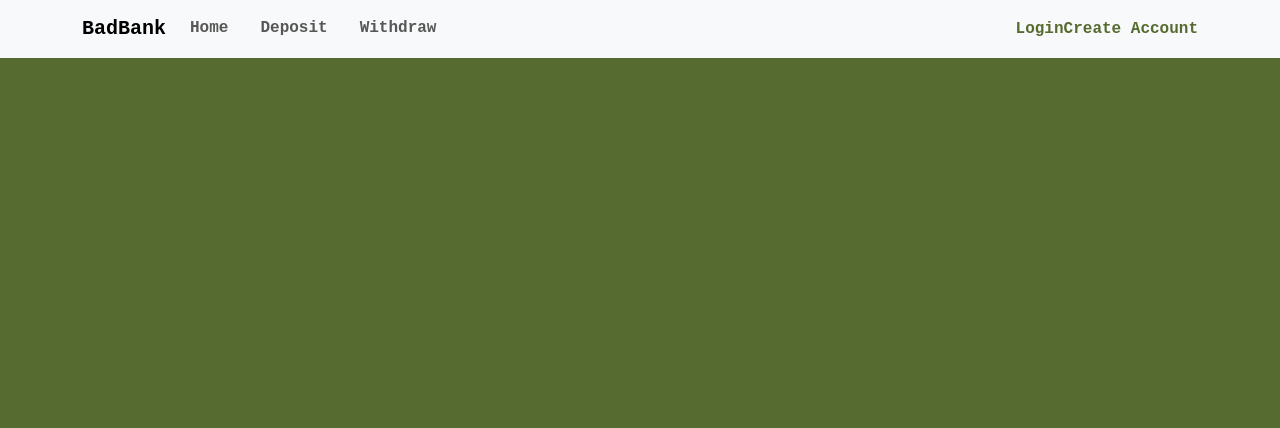
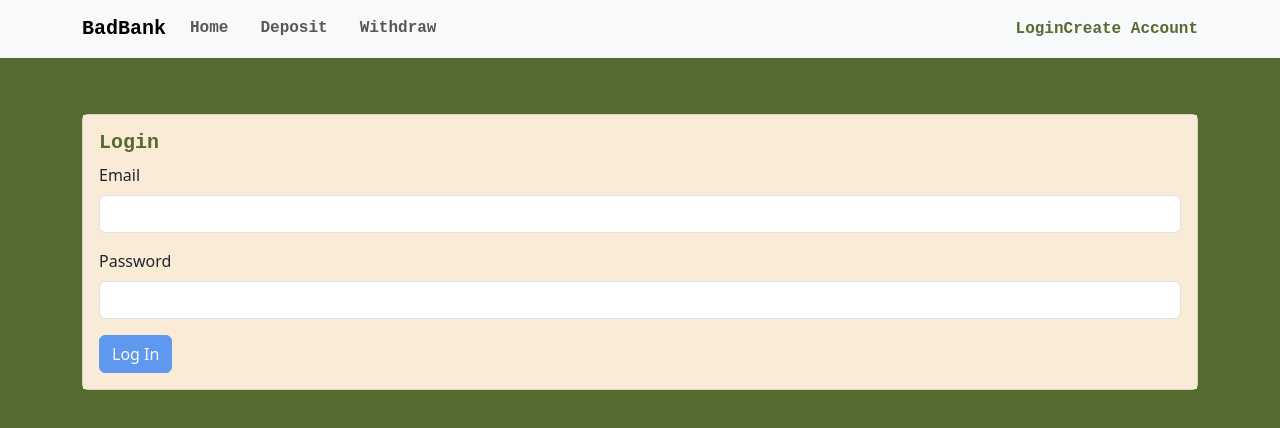
Before and after one commit to itsmebrenbren/BadBank, a React (Create React App) app in the folder badbank-app/: page /withdraw in a window 1280 px wide. Shown: the top 428 px of the page. Built offline with nearby package versions, Linux system fonts and the light colour scheme.

Commit message:
Can successfully withdraw money and see balance change

```diff
--- a/badbank-app/src/App.tsx
+++ b/badbank-app/src/App.tsx
@@ -9,6 +9,7 @@ import Deposit from './components/deposit';
 // import Withdraw from './components/withdraw';
 import Login from './components/login';
 import CreateAccount from './components/createAccount';
+import Withdraw from './components/withdraw';
 
 const App: React.FC = () => {
     const { isAuthenticated, checkAuthStatus } = useAuth();
@@ -23,7 +24,7 @@ const App: React.FC = () => {
         <Routes>
           <Route path="/" element={<Home />} />
           <Route path="/deposit" element={isAuthenticated ? <Deposit /> : <Login />}/>
-          {/* <Route path="/withdraw" element={<Withdraw />} /> */}
+          <Route path="/withdraw" element={isAuthenticated ? <Withdraw /> : <Login />} />
           <Route path="/login" element={<Login />} />
           <Route path="/createaccount" element={<CreateAccount />} />
         </Routes>
--- a/badbank-app/src/components/deposit.tsx
+++ b/badbank-app/src/components/deposit.tsx
@@ -50,7 +50,7 @@ export default function Deposit() {
           ...prevUser,
           accounts: {
             ...prevUser.accounts,
-            [accountType]: updatedBalance,
+            [accountType]: updatedBalance
           }
         }));
         alert(`You have successfully deposited $${depositAmount.toFixed(2)} into your ${accountType} account.`);
--- a/badbank-app/src/components/withdraw.tsx
+++ b/badbank-app/src/components/withdraw.tsx
@@ -1,66 +1,117 @@
-// import React from 'react';
-// import { useForm } from 'react-hook-form';
-// import { useAtom } from 'jotai';
-// import { accountAtom } from './atom';
-// import { Alert, Button, Card, Form, Container, InputGroup } from 'react-bootstrap';
+import React, { useState, useEffect } from 'react';
+import { useForm, SubmitHandler } from 'react-hook-form';
+import { useAtom } from 'jotai';
+import { userAtom } from './atoms/userAtom';
+import { Alert, Button, Card, Form, Container, InputGroup } from 'react-bootstrap';
+import axios from 'axios';
+import { useAuth } from './hooks/useAuth';
 
-// export default function Withdraw() {
-//   const [accountState, setAccountState] = useAtom(accountAtom);
-//   const { register, handleSubmit, watch, formState: { errors, isValid }, reset } = useForm({
-//     mode: 'onChange',
-//   });
+interface WithdrawFormInputs {
+  withdrawAmount: number;
+  accountType: 'chequing' | 'savings';
+}
 
-//   const withdrawAmount = watch('withdrawAmount');
-//   const isInvalidAmount = withdrawAmount && (isNaN(withdrawAmount) || withdrawAmount <= 0);
-//   const isOverdraft = withdrawAmount > accountState.balance;
+export default function Withdraw() {
+  const [user, setUser] = useAtom(userAtom);
+  const { token } = useAuth();
+  const { register, handleSubmit, watch, formState: { errors, isValid }, reset } = useForm<WithdrawFormInputs>({
+    mode: 'onChange',
+  });
+  const [accountType, setAccountType] = useState<'chequing' | 'savings'>('chequing');
 
-//   const onSubmit = (data) => {
-//     const withdrawalAmount = parseFloat(data.withdrawAmount);
-//     if (!isNaN(withdrawalAmount) && withdrawalAmount > 0) {
-//       if (withdrawalAmount <= accountState.balance) {
-//         setAccountState((prevState) => {
-//           const updatedBalance = prevState.balance - withdrawalAmount;
-//           return { balance: updatedBalance };
-//         });
-//         alert(`You have successfully withdrawn $${withdrawalAmount.toFixed(2)} from your account.`);
-//         reset({ withdrawAmount: '' });
-//       } else {
-//         alert("Withdrawal amount exceeds account balance.");
-//       }
-//     }
-//   };
+  const chequing = user?.accounts ? user.accounts.chequing : 0;
+  const savings = user?.accounts ? user.accounts.savings : 0;
 
-//   return (
-//     <Container>
-//       <Card style={{ marginTop: '5%' }}>
-//         <Card.Body className='body-background'>
-//           <Card.Text>
-//             Account Balance: ${accountState.balance.toFixed(2)}
-//           </Card.Text>
-//           <Card.Title className='title'>Withdraw</Card.Title>
-//           <Form onSubmit={handleSubmit(onSubmit)}>
-//             <Form.Group className="mb-3">
-//               <Form.Label>Withdraw Amount</Form.Label>
-//               <InputGroup>
-//                 <InputGroup.Text>$</InputGroup.Text>
-//                 <Form.Control
-//                   type="number"
-//                   step="0.01"
-//                   {...register("withdrawAmount", { required: true, min: 0.01 })}
-//                   isInvalid={!!errors.withdrawAmount || isInvalidAmount || isOverdraft}
-//                 />
-//               </InputGroup>
-//               {errors.withdrawAmount?.type === 'required' && <Form.Control.Feedback type="invalid">This field is required.</Form.Control.Feedback>}
-//               {errors.withdrawAmount?.type === 'min' && <Form.Control.Feedback type="invalid">Withdrawal must be greater than $0.01.</Form.Control.Feedback>}
-//               {isInvalidAmount && <Alert variant="danger">Withdrawal must be a positive number.</Alert>}
-//               {isOverdraft && <Alert variant="warning">Withdrawal amount exceeds account balance.</Alert>}
-//             </Form.Group>
-//             <Button variant="primary" type="submit" disabled={!isValid || isInvalidAmount || isOverdraft}>
-//               Withdraw
-//             </Button>
-//           </Form>
-//         </Card.Body>
-//       </Card>
-//     </Container>
-//   );
-// }
+
+  useEffect(() => {
+    console.log('User atom state:', user);
+    console.log('Token:', token);
+  }, [user, token]);
+
+  const onSubmit: SubmitHandler<WithdrawFormInputs> = async (data) => {
+    const withdrawAmount = parseFloat(data.withdrawAmount.toString());
+    if (!isNaN(withdrawAmount) && withdrawAmount > 0) {
+      try {
+        console.log('Withdraw request:', {
+          amount: withdrawAmount,
+          accountType,
+        });
+
+        const response = await axios.post('http://localhost:3002/api/accounts/withdraw', {
+          amount: withdrawAmount,
+          accountType,
+        }, {
+          headers: {
+            Authorization: `Bearer ${token}`
+          }
+        });
+
+        let updatedBalance = response.data.user.accounts[accountType];
+        setUser((prevUser: any) => ({
+          ...prevUser,
+          accounts: {
+            ...prevUser.accounts,
+            [accountType]: updatedBalance
+          }
+        }));
+
+        alert(`You have successfully withdrawn $${withdrawAmount.toFixed(2)} from your ${accountType} account.`);
+        reset({ withdrawAmount: 0 });
+      } catch (error) {
+        alert('An error occurred while processing your withdrawal. Please try again.');
+        console.error('Withdraw error:', error);
+      }
+    }
+  };
+
+  const withdrawAmountValue = watch('withdrawAmount');
+  const isInvalidAmount = withdrawAmountValue && (isNaN(withdrawAmountValue) || withdrawAmountValue <= 0);
+  const isOverdraft = withdrawAmountValue > (accountType === 'chequing' ? chequing : savings);
+
+  return (
+    <Container>
+      <Card style={{ marginTop: '5%' }}>
+        <Card.Body className='body-background'>
+          <Card.Text>
+            Chequing Balance: ${chequing !== undefined ? chequing.toFixed(2) : '0.00'}
+          </Card.Text>
+          <Card.Text>
+            Savings Balance: ${savings !== undefined ? savings.toFixed(2) : '0.00'}
+          </Card.Text>
+          <Card.Title className='title'>Withdraw</Card.Title>
+          <Form onSubmit={handleSubmit(onSubmit)}>
+            <Form.Group className="mb-3">
+              <Form.Label>Account Type</Form.Label>
+              <Form.Control
+                as="select"
+                value={accountType}
+                onChange={(e) => setAccountType(e.target.value as 'chequing' | 'savings')}
+              >
+                <option value="chequing">Chequing</option>
+                <option value="savings">Savings</option>
+              </Form.Control>
+            </Form.Group>
+            <Form.Group className="mb-3">
+              <Form.Label>Withdraw Amount</Form.Label>
+              <InputGroup>
+                <InputGroup.Text>$</InputGroup.Text>
+                <Form.Control
+                  type="number"
+                  step="0.01"
+                  {...register("withdrawAmount", { required: true, min: 0.01 })}
+                />
+              </InputGroup>
+              {errors.withdrawAmount?.type === 'required' && <Form.Control.Feedback type="invalid">This field is required.</Form.Control.Feedback>}
+              {errors.withdrawAmount?.type === 'min' && <Form.Control.Feedback type="invalid">Withdrawal must be greater than $0.01.</Form.Control.Feedback>}
+              {isInvalidAmount && <Alert variant="danger">Withdrawal must be a positive number.</Alert>}
+              {isOverdraft && <Alert variant="warning">Withdrawal amount exceeds account balance.</Alert>}
+            </Form.Group>
+            <Button variant="primary" type="submit" disabled={!isValid || isInvalidAmount || isOverdraft}>
+              Withdraw
+            </Button>
+          </Form>
+        </Card.Body>
+      </Card>
+    </Container>
+  );
+}
```
Also changed, not shown: 1 other file (tests, documents, lock files or other folders).
